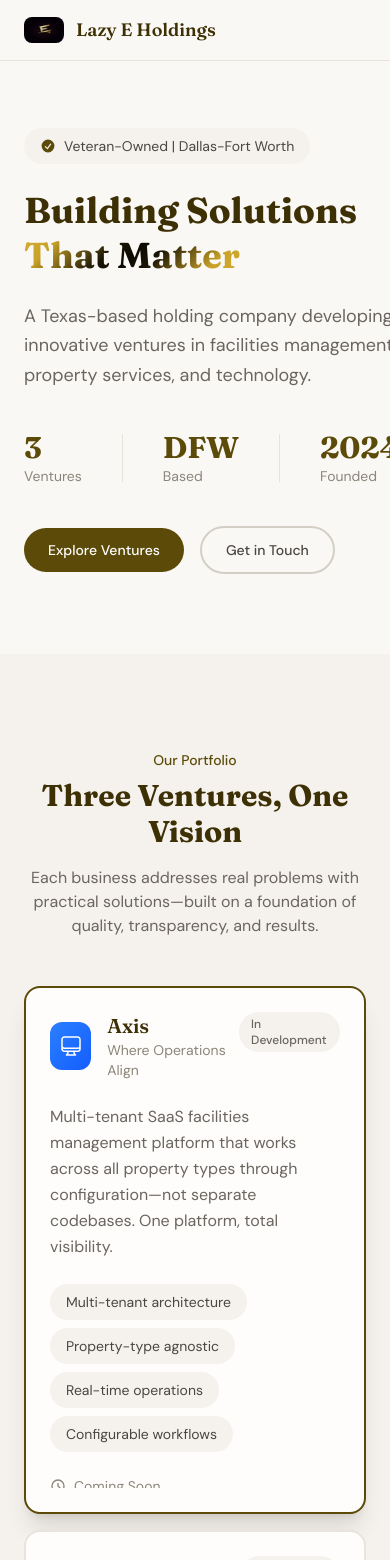
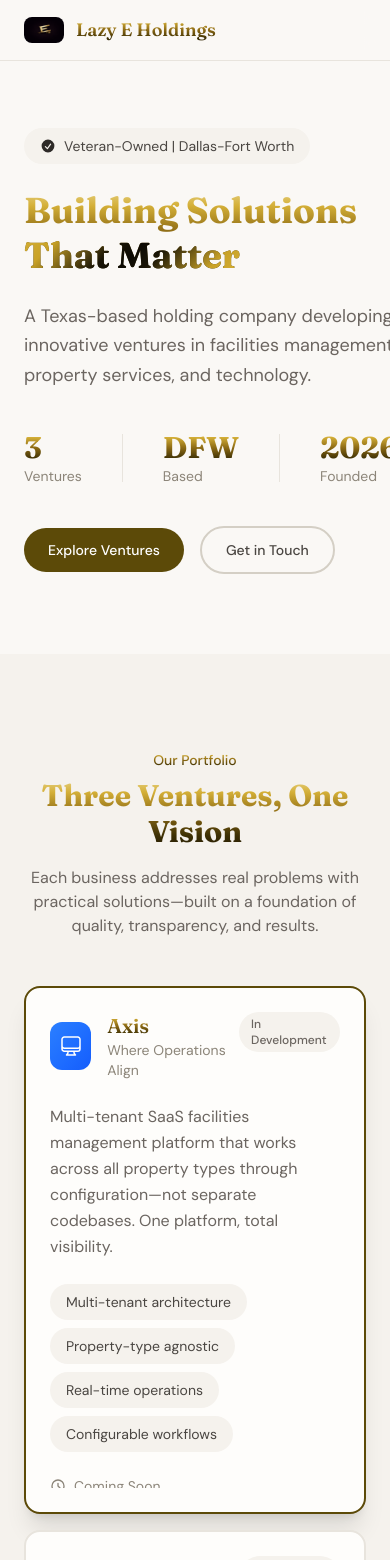
Before and after one commit to ctlilley19/lazy-e-holdings, a Next.js app: page / in a window 390 px wide. Shown: the top 1560 px of the page. Built offline with nearby package versions, Linux system fonts and the light colour scheme.

Commit message:
Smoked gold shimmer on all headings + fix founded year to 2026
Co-Authored-By: Claude Opus 4.5 <noreply@anthropic.com>

```diff
--- a/src/app/globals.css
+++ b/src/app/globals.css
@@ -67,9 +67,18 @@ body {
   font-family: var(--font-fraunces), Georgia, serif;
 }
 
-/* Gold text - smoked gold base */
+/* Smoked gold text - shimmer with black shadow tone */
 .text-gold {
-  color: var(--gold-400);
+  background: linear-gradient(
+    180deg,
+    #d4af37 0%,
+    #b8973d 30%,
+    #3d3005 70%,
+    #1a1506 100%
+  );
+  -webkit-background-clip: text;
+  -webkit-text-fill-color: transparent;
+  background-clip: text;
 }
 
 /* Smoked metallic gold gradient - shiny gold fading to black */
@@ -83,6 +92,21 @@ body {
     #1a1506 60%,
     #c9a227 85%,
     #d4af37 100%
+  );
+  -webkit-background-clip: text;
+  -webkit-text-fill-color: transparent;
+  background-clip: text;
+}
+
+/* Smoked gold for headings - vertical shimmer */
+.text-gold-shimmer {
+  background: linear-gradient(
+    180deg,
+    #e8d48a 0%,
+    #d4af37 20%,
+    #8b6914 50%,
+    #3d3005 80%,
+    #1f1803 100%
   );
   -webkit-background-clip: text;
   -webkit-text-fill-color: transparent;
--- a/src/app/page.tsx
+++ b/src/app/page.tsx
@@ -110,7 +110,7 @@ function VentureCard({
               </svg>
             </div>
             <div>
-              <h3 className="font-display text-xl font-semibold text-gold-700">
+              <h3 className="font-display text-xl font-semibold text-gold-shimmer">
                 {venture.name}
               </h3>
               <p className="text-sm text-warm-500">{venture.tagline}</p>
@@ -119,7 +119,7 @@ function VentureCard({
           <span
             className={`
               rounded-full px-3 py-1 text-xs font-medium
-              ${venture.status.includes("Launching") ? "bg-gold-100 text-gold-700" : "bg-cream-200 text-warm-600"}
+              ${venture.status.includes("Launching") ? "bg-gold-100 text-gold-shimmer" : "bg-cream-200 text-warm-600"}
             `}
           >
             {venture.status}
@@ -197,16 +197,16 @@ export default function Home() {
               height={40}
               className="rounded-lg"
             />
-            <span className="font-display text-lg font-semibold text-gold-700">
+            <span className="font-display text-lg font-semibold text-gold-shimmer">
               Lazy E Holdings
             </span>
           </a>
 
           <div className="hidden items-center gap-8 md:flex">
-            <a href="#ventures" className="text-sm text-warm-600 transition-colors hover:text-gold-600">
+            <a href="#ventures" className="text-sm text-warm-600 transition-colors hover:text-gold-shimmer">
               Ventures
             </a>
-            <a href="#about" className="text-sm text-warm-600 transition-colors hover:text-gold-600">
+            <a href="#about" className="text-sm text-warm-600 transition-colors hover:text-gold-shimmer">
               About
             </a>
             <a
@@ -226,14 +226,14 @@ export default function Home() {
             <div>
               {/* Badge */}
               <div className="mb-6 inline-flex items-center gap-2 rounded-full bg-cream-200 px-4 py-2">
-                <svg className="h-4 w-4 text-gold-600" fill="currentColor" viewBox="0 0 20 20">
+                <svg className="h-4 w-4 text-gold-shimmer" fill="currentColor" viewBox="0 0 20 20">
                   <path fillRule="evenodd" d="M10 18a8 8 0 100-16 8 8 0 000 16zm3.857-9.809a.75.75 0 00-1.214-.882l-3.483 4.79-1.88-1.88a.75.75 0 10-1.06 1.061l2.5 2.5a.75.75 0 001.137-.089l4-5.5z" clipRule="evenodd" />
                 </svg>
                 <span className="text-sm text-warm-700">Veteran-Owned | Dallas-Fort Worth</span>
               </div>
 
               {/* Headline */}
-              <h1 className="font-display text-4xl md:text-5xl lg:text-6xl font-bold leading-tight text-gold-700">
+              <h1 className="font-display text-4xl md:text-5xl lg:text-6xl font-bold leading-tight text-gold-shimmer">
                 Building Solutions
                 <br />
                 <span className="text-gold-gradient">That Matter</span>
@@ -246,17 +246,17 @@ export default function Home() {
               {/* Stats */}
               <div className="mt-10 flex items-center gap-10">
                 <div>
-                  <p className="font-display text-3xl font-bold text-gold-600">3</p>
+                  <p className="font-display text-3xl font-bold text-gold-shimmer">3</p>
                   <p className="text-sm text-warm-500">Ventures</p>
                 </div>
                 <div className="h-12 w-px bg-cream-300" />
                 <div>
-                  <p className="font-display text-3xl font-bold text-gold-600">DFW</p>
+                  <p className="font-display text-3xl font-bold text-gold-shimmer">DFW</p>
                   <p className="text-sm text-warm-500">Based</p>
                 </div>
                 <div className="h-12 w-px bg-cream-300" />
                 <div>
-                  <p className="font-display text-3xl font-bold text-gold-600">2024</p>
+                  <p className="font-display text-3xl font-bold text-gold-shimmer">2026</p>
                   <p className="text-sm text-warm-500">Founded</p>
                 </div>
               </div>
@@ -299,8 +299,8 @@ export default function Home() {
       <section id="ventures" className="scroll-mt-20 px-6 py-24 bg-cream-200">
         <div className="mx-auto max-w-4xl">
           <div className="mb-12 text-center">
-            <p className="text-sm font-medium text-gold-600 mb-2">Our Portfolio</p>
-            <h2 className="font-display text-3xl md:text-4xl font-bold text-gold-700">
+            <p className="text-sm font-medium text-gold-shimmer mb-2">Our Portfolio</p>
+            <h2 className="font-display text-3xl md:text-4xl font-bold text-gold-shimmer">
               Three Ventures, One Vision
             </h2>
             <p className="mt-4 text-warm-600 max-w-2xl mx-auto">
@@ -325,8 +325,8 @@ export default function Home() {
       <section className="px-6 py-24 bg-cream-100">
         <div className="mx-auto max-w-6xl">
           <div className="text-center mb-16">
-            <p className="text-sm font-medium text-gold-600 mb-2">How We Work</p>
-            <h2 className="font-display text-3xl md:text-4xl font-bold text-gold-700">
+            <p className="text-sm font-medium text-gold-shimmer mb-2">How We Work</p>
+            <h2 className="font-display text-3xl md:text-4xl font-bold text-gold-shimmer">
               Built on Principles
             </h2>
           </div>
@@ -343,7 +343,7 @@ export default function Home() {
                   unoptimized
                 />
               </div>
-              <h3 className="font-display text-xl font-semibold text-gold-700 mb-2">
+              <h3 className="font-display text-xl font-semibold text-gold-shimmer mb-2">
                 Strategic Focus
               </h3>
               <p className="text-warm-600">
@@ -362,7 +362,7 @@ export default function Home() {
                   unoptimized
                 />
               </div>
-              <h3 className="font-display text-xl font-semibold text-gold-700 mb-2">
+              <h3 className="font-display text-xl font-semibold text-gold-shimmer mb-2">
                 Modern Technology
               </h3>
               <p className="text-warm-600">
@@ -381,7 +381,7 @@ export default function Home() {
                   unoptimized
                 />
               </div>
-              <h3 className="font-display text-xl font-semibold text-gold-700 mb-2">
+              <h3 className="font-display text-xl font-semibold text-gold-shimmer mb-2">
                 Quality Commitment
               </h3>
               <p className="text-warm-600">
@@ -395,8 +395,8 @@ export default function Home() {
       {/* About Section */}
       <section id="about" className="scroll-mt-20 px-6 py-24 bg-cream-200">
         <div className="mx-auto max-w-3xl text-center">
-          <p className="text-sm font-medium text-gold-600 mb-2">About</p>
-          <h2 className="font-display text-3xl md:text-4xl font-bold text-gold-700 mb-6">
+          <p className="text-sm font-medium text-gold-shimmer mb-2">About</p>
+          <h2 className="font-display text-3xl md:text-4xl font-bold text-gold-shimmer mb-6">
             Lazy E Holdings
           </h2>
           <p className="text-lg text-warm-600 leading-relaxed">
@@ -408,8 +408,8 @@ export default function Home() {
       {/* Contact Section */}
       <section id="contact" className="scroll-mt-20 px-6 py-24 bg-cream-100">
         <div className="mx-auto max-w-2xl text-center">
-          <p className="text-sm font-medium text-gold-600 mb-2">Get in Touch</p>
-          <h2 className="font-display text-3xl md:text-4xl font-bold text-gold-700 mb-4">
+          <p className="text-sm font-medium text-gold-shimmer mb-2">Get in Touch</p>
+          <h2 className="font-display text-3xl md:text-4xl font-bold text-gold-shimmer mb-4">
             Let&apos;s Connect
           </h2>
           <p className="text-warm-600 mb-8">
@@ -448,13 +448,13 @@ export default function Home() {
             </div>
 
             <div className="flex items-center gap-6">
-              <a href="#ventures" className="text-sm text-warm-500 transition-colors hover:text-gold-600">
+              <a href="#ventures" className="text-sm text-warm-500 transition-colors hover:text-gold-shimmer">
                 Ventures
               </a>
-              <a href="#about" className="text-sm text-warm-500 transition-colors hover:text-gold-600">
+              <a href="#about" className="text-sm text-warm-500 transition-colors hover:text-gold-shimmer">
                 About
               </a>
-              <a href="#contact" className="text-sm text-warm-500 transition-colors hover:text-gold-600">
+              <a href="#contact" className="text-sm text-warm-500 transition-colors hover:text-gold-shimmer">
                 Contact
               </a>
             </div>
```
